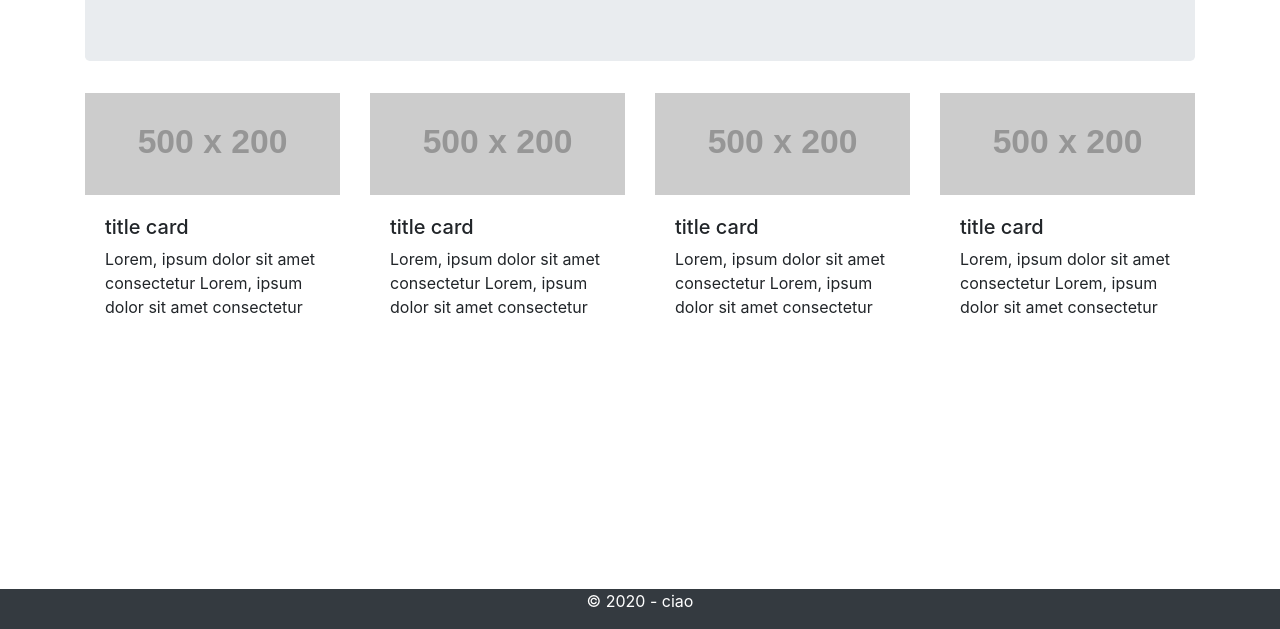
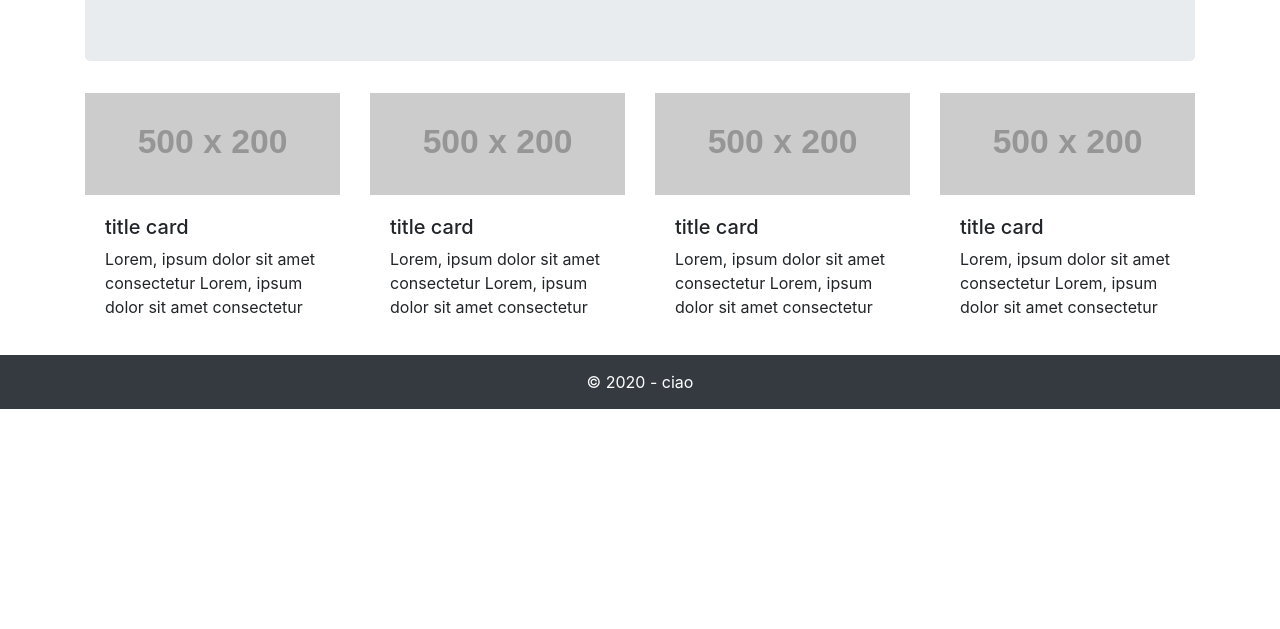
Before and after one commit to federicadefraia/bootstrap-website, a plain HTML site: page index.html in a window 1280 px wide. Shown: the part 171-800 px from the top of the page. Drawn offline with nearby package versions, Linux system fonts and the light colour scheme; placeholder pictures from the web are drawn by us.

Commit message:
Added css copyright-text

```diff
--- a/css/style.css
+++ b/css/style.css
@@ -0,0 +1,3 @@
+.copyright-text {
+    padding: 15px;
+}
--- a/index.html
+++ b/index.html
@@ -116,9 +116,9 @@
 
   <!-- Footer -->
 
-  <div class="container-fluid bg-dark text-white fixed-bottom">
+  <div class="container-fluid bg-dark text-white">
     <div class="container">
-      <p class="text-center copyright-text">&copy; 2020 - ciao</p>
+      <p class="m-0 text-center copyright-text">&copy; 2020 - ciao</p>
 
 
     </div>
```
